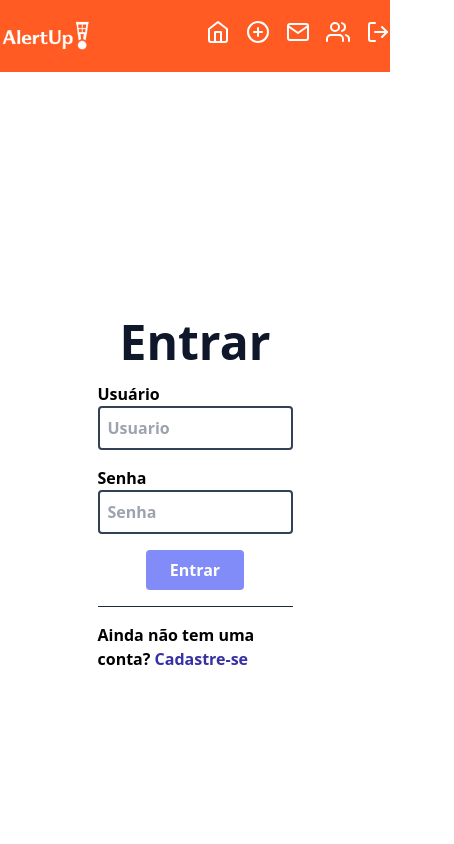
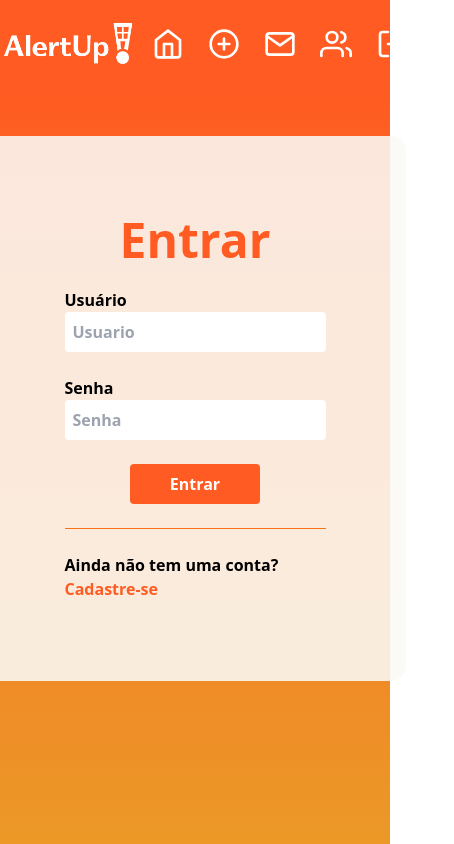
Before and after one commit to AlertUp-Projeto-integrador-ODS-11/frontend, a React (Vite) app: page / in a window 390 px wide. Shown: the top 844 px of the page, 454 px wide, since content can reach past the window. Built offline with nearby package versions, Linux system fonts and the light colour scheme.

Commit message:
estilizando page login

```diff
--- a/src/App.tsx
+++ b/src/App.tsx
@@ -7,6 +7,8 @@ import Footer from './components/footer/Footer';
 import Navbar from './components/navbar/Navbar';
 import ListaTemas from './components/temas/listaTema/ListaTema';
 import Cadastro from './pages/cadastro/Cadastro';
+import SobreNos from './pages/sobreNos/SobreNos';
+import Contato from './pages/contato/Contato';
 import FormularioTema from './components/temas/formularioTema/FormularioTema';
 import DeletarTema from './components/temas/deletarTema/DeletarTema';
 
@@ -25,6 +27,8 @@ function App() {
               <Route path="/cadastroTema" element={<FormularioTema />} />
               <Route path="/editarTema/:id" element={<FormularioTema />} />
               <Route path="/deletarTema/:id" element={<DeletarTema />} />
+              <Route path="/SobreNos" element={<SobreNos />} />
+              <Route path="/contato" element={<Contato />} />
             </Routes>
           </div>
         <Footer />
--- a/src/components/footer/Footer.tsx
+++ b/src/components/footer/Footer.tsx
@@ -7,7 +7,7 @@ function Footer() {
 
     return (
         <>
-            <div className="flex justify-center bg-secondary text-white">
+            <div className="flex justify-center bg-[#e9a028] text-white">
                 <div className="container flex flex-col items-center py-4">
                     <p className='text-xl font-bold'>
                             AlertUp! | Copyright {data}
--- a/src/components/navbar/Navbar.tsx
+++ b/src/components/navbar/Navbar.tsx
@@ -15,19 +15,19 @@ function Navbar (){
             <div className='w-full bg-primary text-white
                 flex justify-center py-5'>
 
-                <div className="container flex justify-between text-lg">
+                <div className="container flex justify-between flex items-center ... text-lg ">
                 <img
                         src="/src/assets/alertup-logo.png"
                         alt="AlertUp Logo"
-                        className="h-8 mr-2"
+                        className="h-12 mr-4"
                     />
 
-                    <div className="flex gap-4">
-                        <Link to='/home' className='hover:opacity-70'><Home className="text-white h-6 w-6" /></Link>
-                        <Link to='/' className='hover:opacity-70'><PlusCircle className="text-white h-6 w-6" /></Link>
-                        <Link to='/contato' className='hover:opacity-70'><Mail className="text-white h-6 w-6" /></Link>
-                        <Link to='/sobrenos' className='hover:opacity-70'><Users className="text-white h-6 w-6" /></Link>
-                        <Link to='' onClick={logout} className='hover:opacity-70'><LogOut className="text-white h-6 w-6" /></Link>
+                    <div className="flex gap-6 ">
+                        <Link to='/home'title="Home" className='hover:opacity-70'><Home className="text-white h-8 w-8" /></Link>
+                        <Link to='/' title="Postagens" className='hover:opacity-70'><PlusCircle className="text-white h-8 w-8" /></Link>
+                        <Link to='/contato' title="Contato" className='hover:opacity-70'><Mail className="text-white h-8 w-8" /></Link>
+                        <Link to='/sobrenos' title="Sobre Nós" className='hover:opacity-70'><Users className="text-white h-8 w-8" /></Link>
+                        <Link to='' title="Sair" onClick={logout} className='hover:opacity-70'><LogOut className="text-white h-8 w-8" /></Link>
                     </div>
                 </div>
             </div>
--- a/src/pages/cadastro/Cadastro.tsx
+++ b/src/pages/cadastro/Cadastro.tsx
@@ -149,13 +149,12 @@ function Cadastro() {
           </div>
           <div className="flex justify-around w-full gap-8">
             <button
-              className='rounded text-white bg-red-400 hover:bg-red-700 w-1/2 py-2'
+              className='rounded text-white bg-red-400 hover:bg-[#fa023c] w-1/2 py-2'
               onClick={retornar}>
               Cancelar
             </button>
             <button
-              className='rounded text-white bg-indigo-400 hover:bg-indigo-900 w-1/2
-                                       py-2 flex justify-center'
+              className='rounded text-white bg-[#3d9666] hover:bg-[#0e3112] w-1/2 py-2 flex justify-center'
               type='submit'>
               {isLoading ? <RotatingLines
                 strokeColor="white"
--- a/src/pages/login/Login.css
+++ b/src/pages/login/Login.css
@@ -1,8 +1,8 @@
-.fundoLogin {
-    background-image: url("https://i.imgur.com/ZZFAmzo.jpg");
+/* .fundoLogin {
+    background: linear-gradient(90deg, rgba(233,160,40,1) 1%, rgba(255,91,34,1) 97%);
     background-repeat: no-repeat;
     min-height: 100vh;
     width: 100%;
     background-size: cover;
     background-position: center;
-}
+} */
--- a/src/pages/login/Login.tsx
+++ b/src/pages/login/Login.tsx
@@ -36,9 +36,11 @@ function Login() {
 
     return (
         <>
-            <div className="grid grid-cols-1 lg:grid-cols-2 h-screen place-items-center font-bold">
-                <form className="flex justify-center items-center flex-col w-1/2 gap-4" onSubmit={login}>
-                    <h2 className="text-slate-900 text-5xl ">Entrar</h2>
+            <div className="h-screen place-items-center font-bold bg-gradient-to-t from-[#e9a028] to-[#ff5b22] ...">
+                <div className="flex justify-center">
+                <div className="flex justify-center bg-[#fcfaf5e1] p-20 m-12 rounded-[15px]">
+                <form className="flex justify-center items-center flex-col w-full gap-6" onSubmit={login}>
+                    <h2 className="text-[#FF5B22] text-5xl ">Entrar</h2>
                     <div className="flex flex-col w-full">
                         <label htmlFor="email">Usuário</label>
                         <input
@@ -46,7 +48,7 @@ function Login() {
                             id="email"
                             name="email"
                             placeholder="Usuario"
-                            className="border-2 border-slate-700 rounded p-2"
+                            className="border-1 border-slate-700 rounded p-2"
                             value={usuarioLogin.email}
                             onChange={(e: ChangeEvent<HTMLInputElement>) => atualizarEstado(e)}
                         />
@@ -58,15 +60,15 @@ function Login() {
                             id="senha"
                             name="senha"
                             placeholder="Senha"
-                            className="border-2 border-slate-700 rounded p-2"
+                            className="border-1 border-slate-700 rounded p-2"
                             value={usuarioLogin.senha}
                             onChange={(e: ChangeEvent<HTMLInputElement>) => atualizarEstado(e)}
                         />
                     </div>
                     <button
                         type='submit'
-                        className="rounded bg-indigo-400 flex justify-center
-                                   hover:bg-indigo-900 text-white w-1/2 py-2">
+                        className="rounded bg-primary flex justify-center
+                                   hover:bg-[#fa023c] text-white w-1/2 py-2">
                         {isLoading ? <RotatingLines
                             strokeColor="white"
                             strokeWidth="5"
@@ -77,17 +79,27 @@ function Login() {
                             <span>Entrar</span>}
                     </button>
 
-                    <hr className="border-slate-800 w-full" />
+                    <hr className="border-orange-500 w-full" />
 
                     <p>
                         Ainda não tem uma conta?{' '}
-                        <Link to="/cadastro" className="text-indigo-800 hover:underline">
+                        <Link to="/cadastro" className="text-[#FF5B22] hover:underline">
                             Cadastre-se
                         </Link>
                     </p>
                 </form>
-                <div className="fundoLogin hidden lg:block"></div>
-            </div>
+
+                </div>
+                </div>
+
+
+                <div>
+
+                </div>
+
+
+
+                </div>
         </>
     );
 }
```
Also changed, not shown: 2 other files (tests, documents, lock files or other folders).
